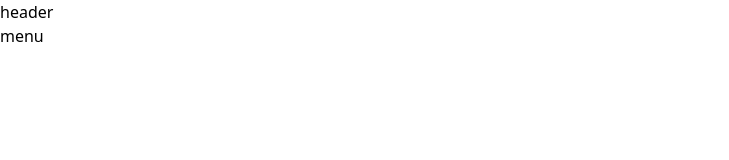
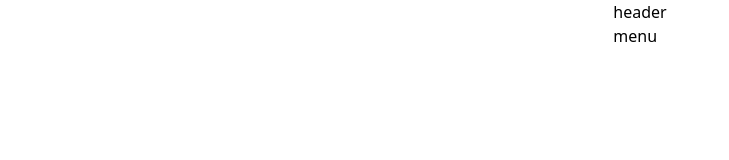
Before and after one commit to felipeguizzo/welcome, a plain HTML site: page index.html in a window 1280 px wide. Shown: the whole page, without its empty margins (0-729 px from the left). Drawn offline with nearby package versions, Linux system fonts and the light colour scheme.

Commit message:
container adjustment

```diff
--- a/index.html
+++ b/index.html
@@ -7,7 +7,7 @@
     <script src="https://cdn.tailwindcss.com"></script>
 </head>
 <body class="flex justify-center">
-    <div class="container">
+    <div class="container-lg">
         <p>header</p>
         <section>menu</section>
     </div>
```
